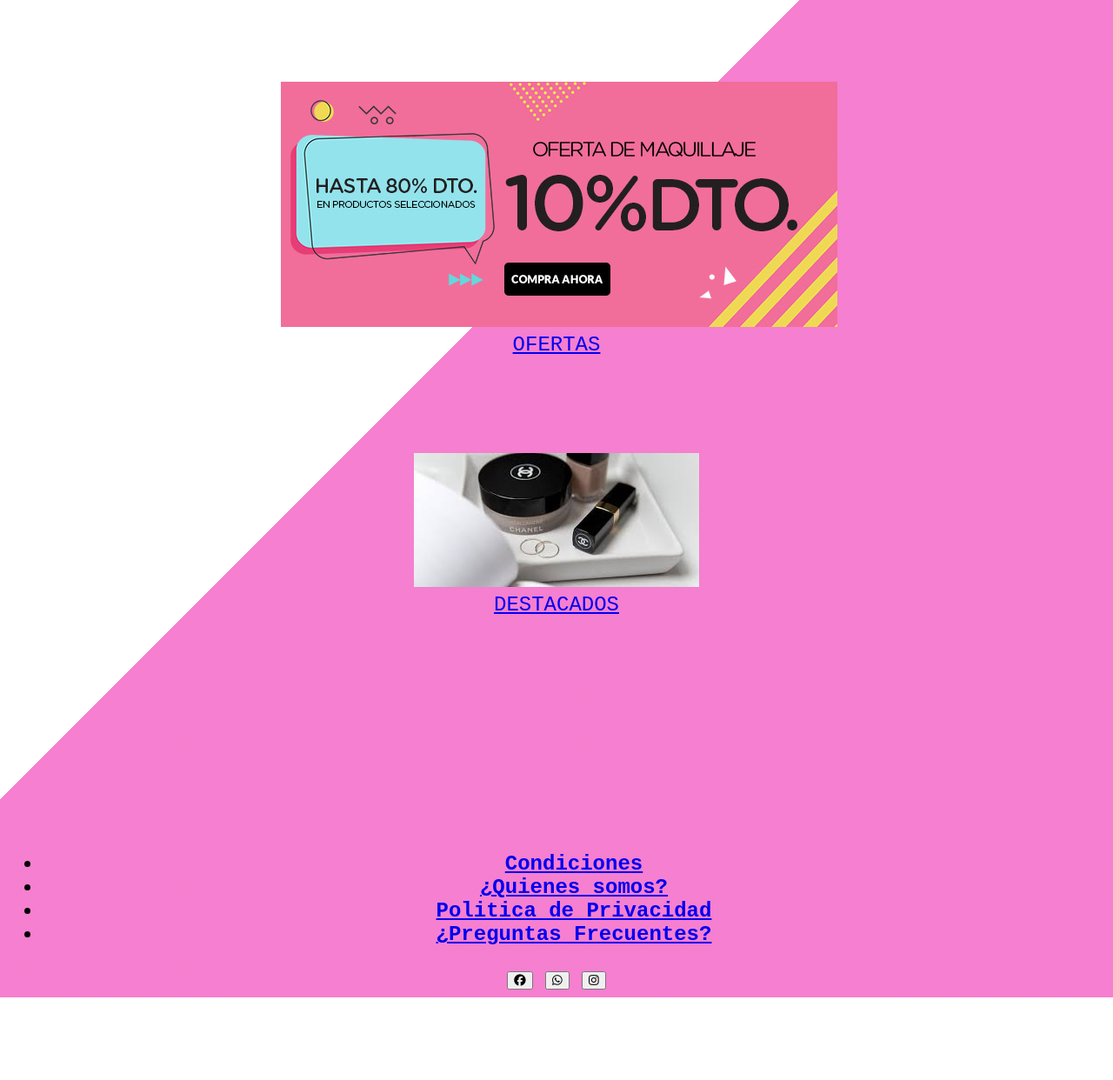
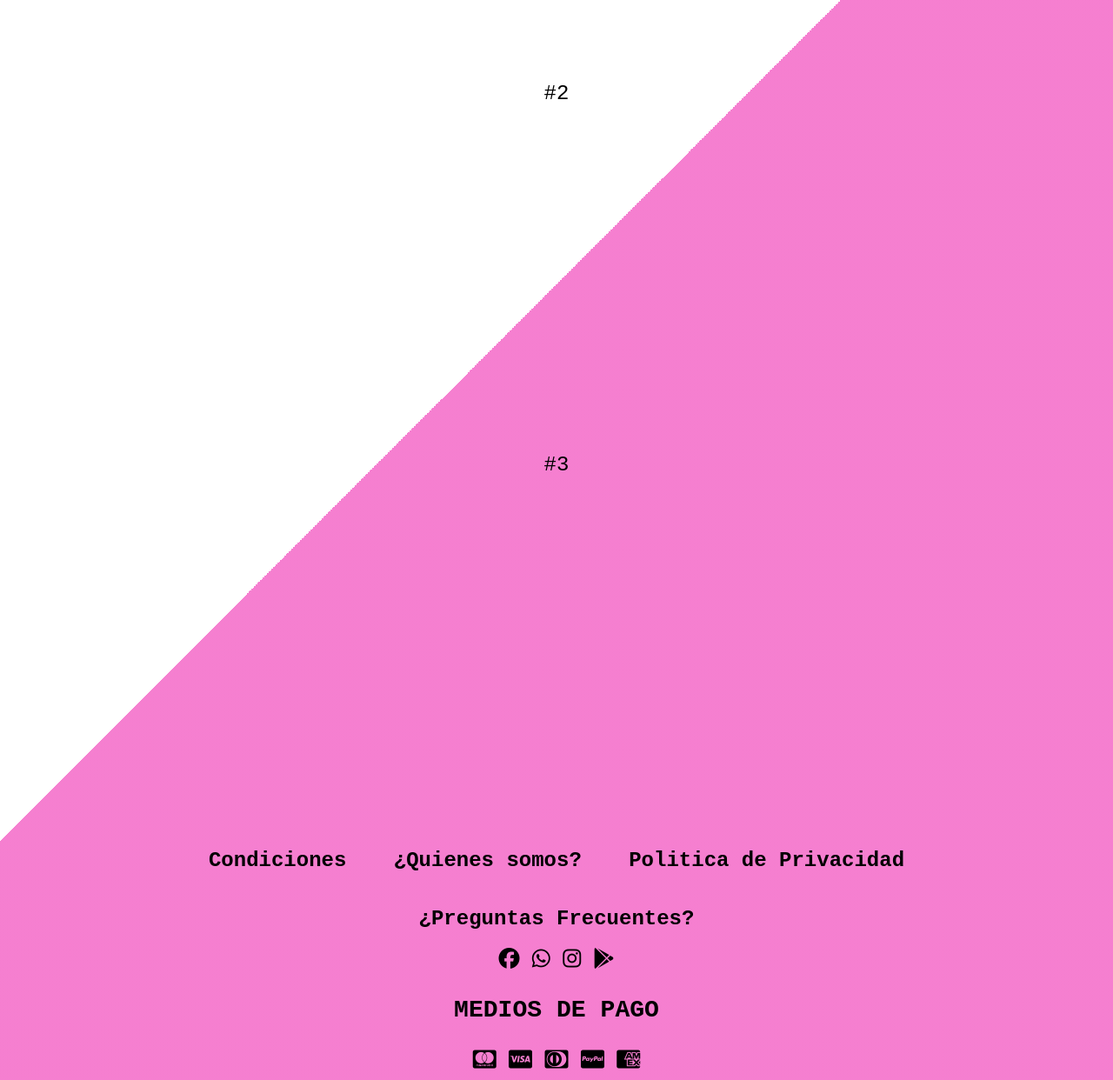
Before and after one commit to lpcruz16/ProyectoWomenStore, a PHP site: page /ellos.html in a window 1280 px wide. Shown: the part 588-1830 px from the top of the page at 87% size. Before the commit the page ends 1735 px from the top, so only its background shows below. Run offline with PHP 8.4, Linux system fonts and the light colour scheme; some libraries are stand-ins or nearby versions.

Commit message:
cambios a botones

```diff
--- a/categorias.html
+++ b/categorias.html
@@ -6,7 +6,7 @@
   <link rel="stylesheet" href="estilos/categorias.css">
   <meta name="viewport" content="width=device-width, initial-scale=1.0">
    <script src="https://kit.fontawesome.com/04f4556f04.js" crossorigin="anonymous"></script>
-  <title>CATEGORIAS</title>
+  <title>Categorias/WomenStore</title>
 </head>
 <body>
 <header>
--- a/ellos.html
+++ b/ellos.html
@@ -25,11 +25,12 @@
 </ul>
 </nav>
 <table>
-		<tr>
-			<td><a href="#"><img  src="img/bonita.jpg"title="Regalos"><br>REGALOS </a></a></td>
-			<td><a href="#"><img src="img/oferta2.jpg"title="Ofertas" ><br>OFERTAS</a></td></b>
-			<td><a href="#"> <img src="img/destacados.jfif" title="Destacados"><br> DESTACADOS</a></a></td>
-		</tr>
+	<tr>
+    <td>#1</td>
+    <td>#2</td>
+    <td>#3</td>
+  </tr>
+
 	</table>
 
   </header>
@@ -39,10 +40,17 @@
 <li ><a href="politicas.html"><b>Politica de Privacidad</b> </a> </li>
 <li ><a href="preguntas.html"><b>¿Preguntas Frecuentes?</b> </a> </li>
 </ul>
-<div class="con">
-  <button><i class="fab fa-facebook"></i></button>
-  <button><i class="fab fa-whatsapp"></i></button>
-  <button><i class="fab fa-instagram"></i></button>
+<div>
+  <i class="fab fa-facebook"></i>
+  <i class="fab fa-whatsapp"></i>
+  <i class="fab fa-instagram"></i>
+ <i class="fab fa-google-play"></i>
 </div>
+<h3>MEDIOS DE PAGO</h3>
+<i class="fab fa-cc-mastercard"></i>
+<i class="fab fa-cc-visa"></i>
+<i class="fab fa-cc-diners-club"></i>
+<i class="fab fa-cc-paypal"></i>
+<i class="fab fa-cc-amex"></i><br>
 </body>
 </html>
--- a/estilos/ellos.css
+++ b/estilos/ellos.css
@@ -53,7 +53,67 @@ table tr td b a{
 table tr td b img{
     width:620px ;
     height:425px ;
+    background-color: blue;
     position: static;
     image-rendering: auto;
     text-decoration: none;
 }
+.menu3{
+    list-style: none;
+    padding:0;
+    background:transparent;
+    width: 90%;
+    max-width: 1000px;
+    margin: auto;
+    font-size: x-large;
+    position: static;
+
+}
+.menu3 li a{
+    text-decoration: none;
+    color:#000000;
+    padding: 20px;
+    display: block;
+}
+.menu3 li {
+    display: inline-block;
+    text-align: center;
+}
+.menu3 li a :hover{
+    background:#d6d1d4;
+    padding: 10px;
+}
+.btn{
+
+    display: inline-block;
+    width: 150px;
+    height: 40px;
+    outline: none;
+    border: 1px solid #eb92d7;
+    background-color:#0c0106;
+    border-radius: 6px;
+    color: #f0a6e3;
+    cursor: pointer;
+    margin: 100px auto;
+    transition: all.25;
+    z-index: relative;
+    text-transform: uppercase;
+    font-family: 'Courier New', Courier, monospace;
+
+}
+.btn:before{
+
+    content: '';
+    position: static;
+    width: 100%;
+    height: 0;
+    left: 0;
+    bottom: 0;
+    background-image: linear-gradient(to ringt,);
+    transition: all.25s;
+    z-index: -1;
+}
+.btn:hover{
+    border: 1px solid transparent;
+    color:  #0f0a0c;
+}
```
Also changed, not shown: contacto.html (+10 -10 lines), index.html (+6 -5 lines).
